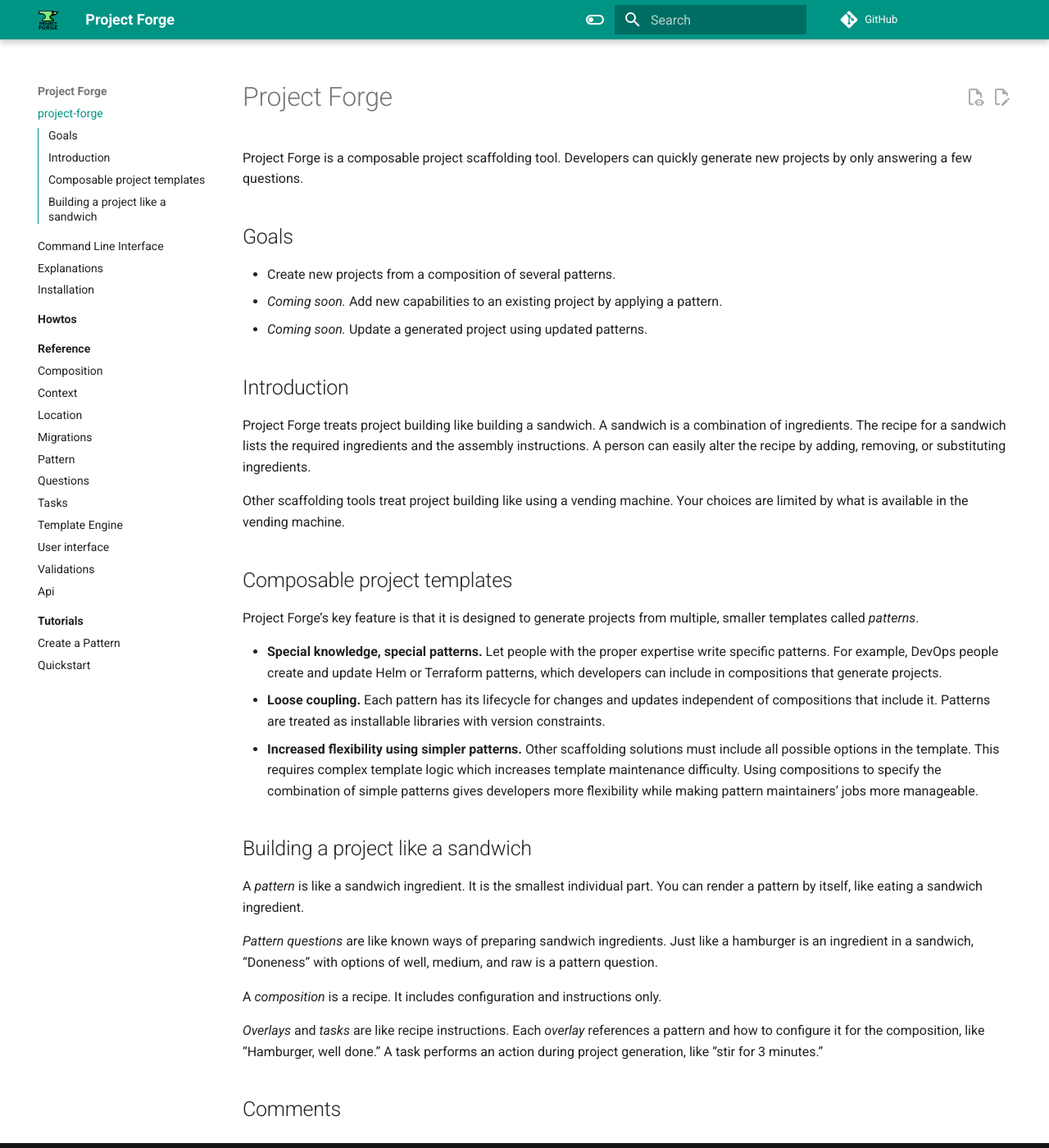
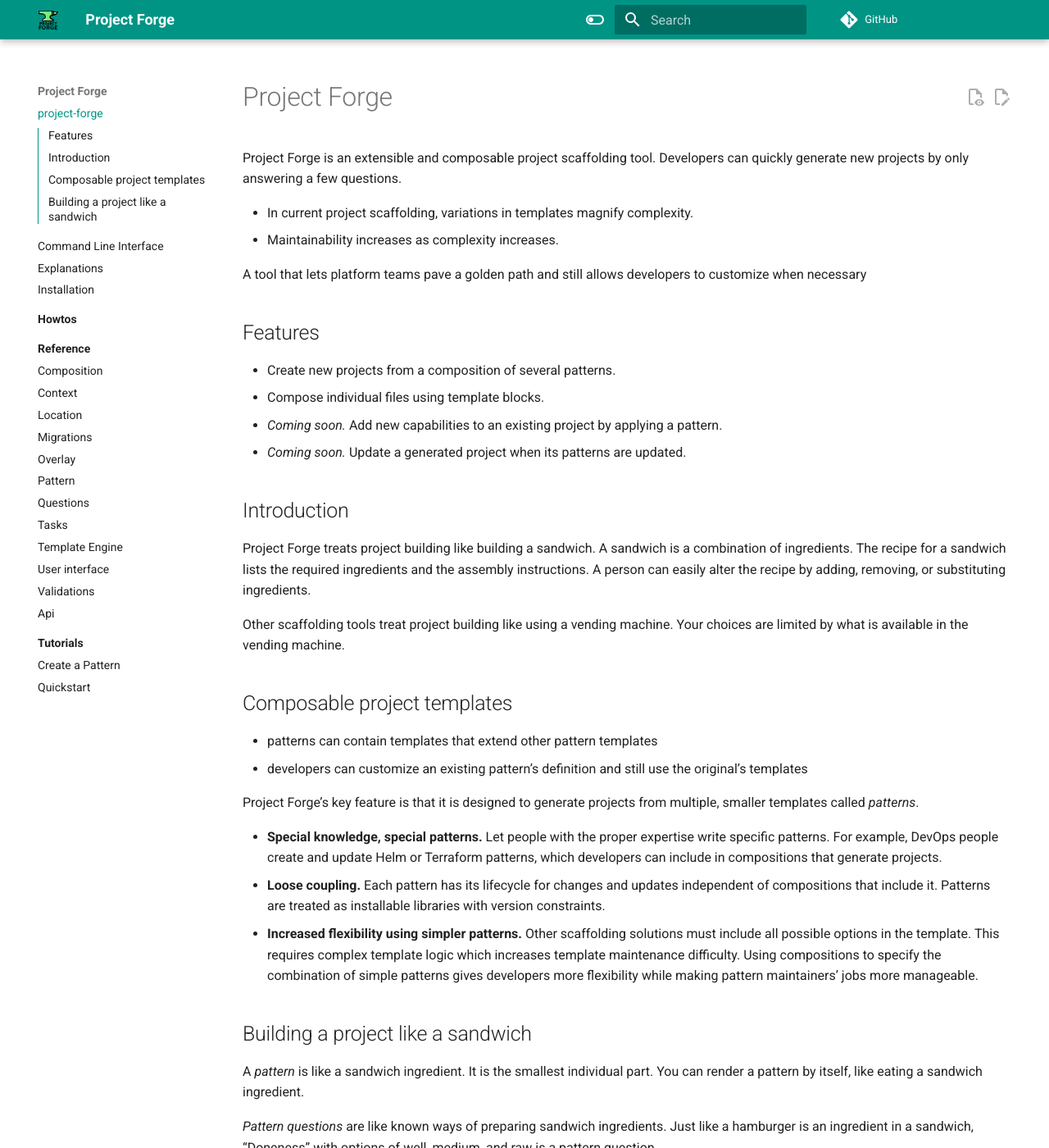
Before and after one commit to callowayproject/project-forge, an MkDocs documentation site: the page built from docs/index.md, in a window 1280 px wide and 1400 px high. Shown: the whole window at 82% size. Built offline with MkDocs 1.6.1 and Material for MkDocs 9.7.7, drawn with Linux system fonts in a browser that asks for light colours; comment, search, counter and statistics services are not loaded.

Commit message:
Update documentation for composition and add overlay reference
Clarified the composition file structure, including the `steps` and `merge_keys` attributes, to highlight overlay behavior and merging functionality. Enhanced the README to better explain Project Forge's extensibility and key features. Added a new `overlay.md` file to provide a dedicated reference for overlay configuration.

```diff
--- a/README.md
+++ b/README.md
@@ -7,14 +7,20 @@
 
 <!--start-->
 
-Project Forge is a composable project scaffolding tool.
+Project Forge is an extensible and composable project scaffolding tool.
 Developers can quickly generate new projects by only answering a few questions.
 
-## Goals
+- In current project scaffolding, variations in templates magnify complexity.
+- Maintainability increases as complexity increases.
+
+A tool that lets platform teams pave a golden path and still allows developers to customize when necessary
+
+## Features
 
 - Create new projects from a composition of several patterns.
+- Compose individual files using template blocks.
 - *Coming soon.* Add new capabilities to an existing project by applying a pattern.
-- *Coming soon.* Update a generated project using updated patterns.
+- *Coming soon.* Update a generated project when its patterns are updated.
 
 ## Introduction
 
@@ -27,6 +33,9 @@
 Your choices are limited by what is available in the vending machine.
 
 ## Composable project templates
+
+- patterns can contain templates that extend other pattern templates
+- developers can customize an existing pattern's definition and still use the original's templates
 
 Project Forge's key feature is that it is designed to generate projects from multiple, smaller templates called _patterns_.
 
```
Also changed, not shown: docs/reference/composition.md (+7 -4 lines), docs/reference/overlay.md (added, +4 -0 lines).
